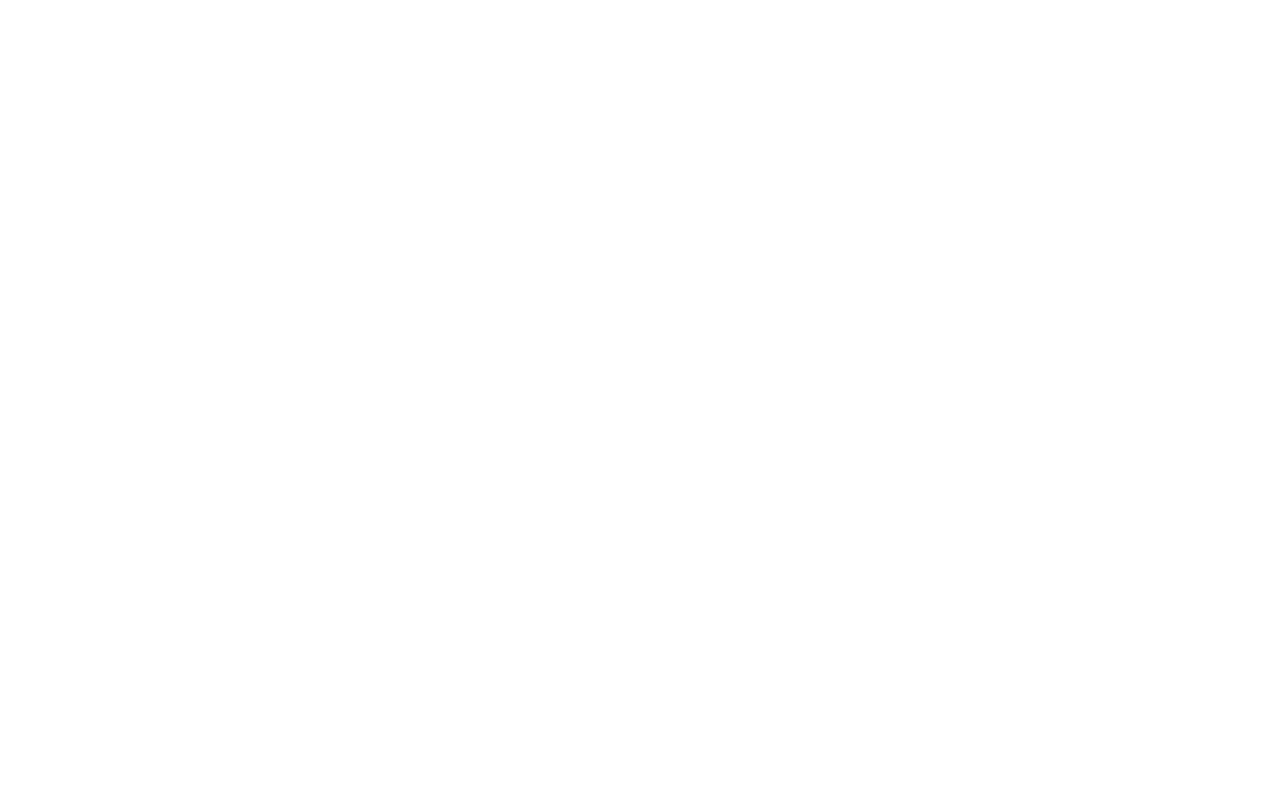
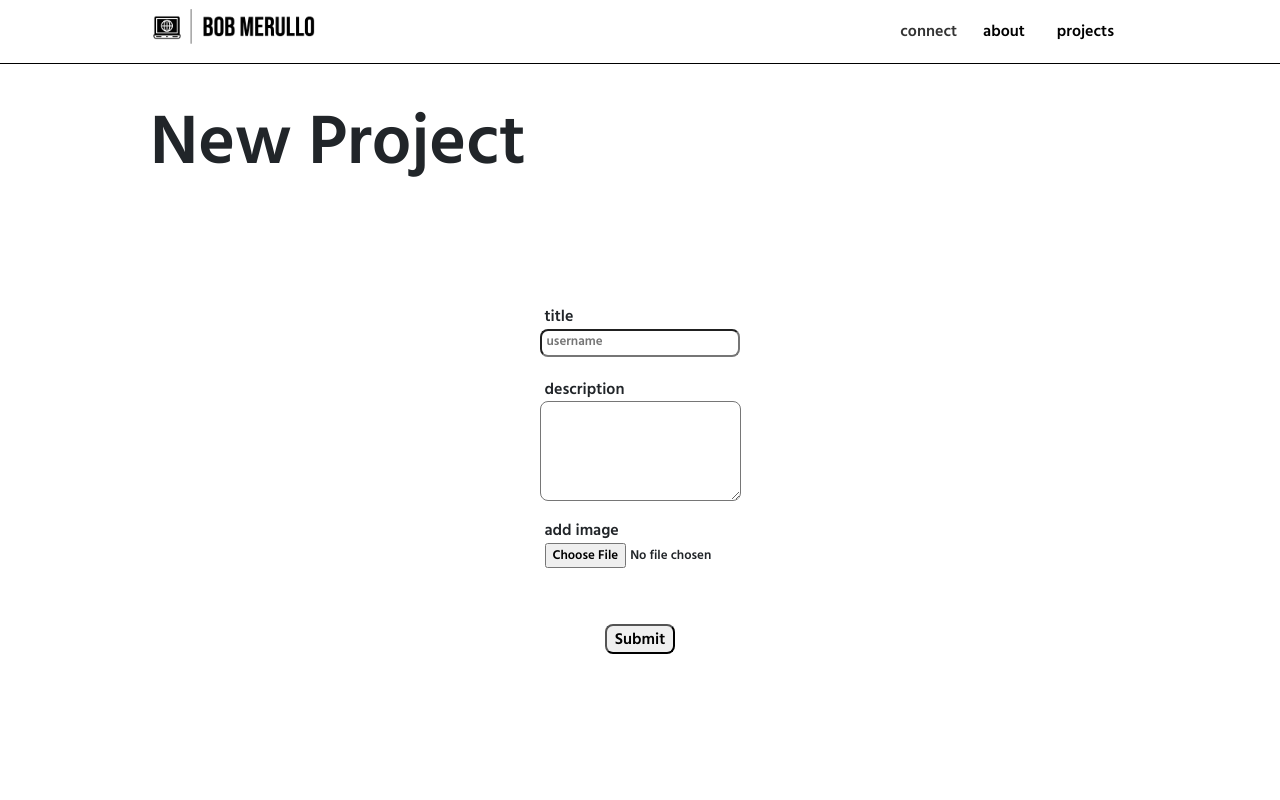
Before and after one commit to BMerullo/Bob-portfolio, a React (Create React App) app in the folder client/: page /project-form in a window 1280 px wide. Before the commit this address had no page. Shown: the top 800 px of the page. Built offline with nearby package versions, Linux system fonts and the light colour scheme.

Commit message:
started login and project forms

```diff
--- a/client/src/App.css
+++ b/client/src/App.css
@@ -4,7 +4,7 @@
 }
 
 .App {
-  font-family: 'Hind Siliguri', sans-serif;
+  font-family: "Hind Siliguri", sans-serif;
   background-color: white;
 }
 
@@ -166,7 +166,7 @@
 }
 
 #starwars {
-  background-image: url('./images/project-img/starwars-api.png');
+  background-image: url("./images/project-img/starwars-api.png");
   background-size: cover;
 }
 
@@ -239,7 +239,7 @@
 .tech-btn {
   height: 250px;
   width: 300px;
-  background-image: url('./images/computer.webp');
+  background-image: url("./images/computer.webp");
   background-size: cover;
   border-radius: 15%;
   box-shadow: rgba(0, 0, 0, 0.35) 0px 5px 15px;
@@ -249,7 +249,7 @@
 .workspace-btn {
   height: 250px;
   width: 300px;
-  background-image: url('./images/desk.jpeg');
+  background-image: url("./images/desk.jpeg");
   background-size: cover;
   border-radius: 15%;
   box-shadow: rgba(0, 0, 0, 0.35) 0px 5px 15px;
@@ -259,7 +259,7 @@
 .physical-btn {
   height: 250px;
   width: 300px;
-  background-image: url('./images/lifting.jpeg');
+  background-image: url("./images/lifting.jpeg");
   background-size: cover;
   background-position: center;
   border-radius: 15%;
@@ -268,7 +268,7 @@
 }
 
 .close-btn {
-  background-image: url('./images/close-button.jpeg');
+  background-image: url("./images/close-button.jpeg");
   background-size: cover;
   background-position: center;
   border-radius: 50%;
@@ -384,3 +384,43 @@
 .dropdown-btn:hover {
   color: #999;
 }
+
+/* form */
+
+form {
+  padding-top: 80px;
+}
+
+.form-flex {
+  display: flex;
+  justify-content: center;
+  justify-items: center;
+  height: 50vh;
+}
+
+.input {
+  border-radius: 8px;
+  margin-bottom: 20px;
+  width: 200px;
+  font-size: small;
+  padding-left: 5px;
+  padding-bottom: 3px;
+}
+
+label {
+  padding-left: 5px;
+}
+
+.text-box {
+  height: 100px;
+  width: 100%;
+  margin-bottom: 10px;
+  border-radius: 8px;
+  border-style: solid black 5px;
+}
+
+.submit-btn {
+  width: 70px;
+  height: 30px;
+  border-radius: 8px;
+}
--- a/client/src/App.js
+++ b/client/src/App.js
@@ -1,14 +1,16 @@
-import './App.css'
-import { Routes, Route } from 'react-router-dom'
-import AboutMe from './pages/AboutMe'
-import LandingPage from './pages/LandingPage'
-import Web from './pages/Web'
-import Projects from './pages/Projects'
-import Dropdown from './components/Dropdown'
-import React, { useState } from 'react'
+import "./App.css";
+import { Routes, Route } from "react-router-dom";
+import AboutMe from "./pages/AboutMe";
+import LandingPage from "./pages/LandingPage";
+import Web from "./pages/Web";
+import Projects from "./pages/Projects";
+import Dropdown from "./components/Dropdown";
+import React, { useState } from "react";
+import Admin from "./pages/Admin";
+import ProjectForm from "./pages/ProjectForm";
 
 function App() {
-  const title = 'BOB MERULLO'
+  const title = "BOB MERULLO";
 
   return (
     <div className="App">
@@ -18,9 +20,11 @@
         <Route path="/web" element={<Web title={title} />} />
         <Route path="/projects" element={<Projects title={title} />} />
         <Route path="/test" element={<Dropdown />} />
+        <Route path="/admin" element={<Admin title={title} />} />
+        <Route path="/project-form" element={<ProjectForm title={title} />} />
       </Routes>
     </div>
-  )
+  );
 }
 
-export default App
+export default App;
--- a/client/src/pages/AboutMe.jsx
+++ b/client/src/pages/AboutMe.jsx
@@ -1,17 +1,17 @@
-import Layout from '../components/Layout'
-import Carousel from '../components/Carousel'
-import bob from '../images/bob.JPG'
-import TechModal from '../components/TechModal'
-import WorkspaceModal from '../components/WorkspaceModal'
-import PhysicalModal from '../components/PhysicalModal'
-import React, { useState } from 'react'
+import Layout from "../components/Layout";
+import Carousel from "../components/Carousel";
+import bob from "../images/bob.JPG";
+import TechModal from "../components/TechModal";
+import WorkspaceModal from "../components/WorkspaceModal";
+import PhysicalModal from "../components/PhysicalModal";
+import React, { useState } from "react";
 
 const AboutMe = (props) => {
-  const [openTech, setOpenTech] = useState(false)
-  const [openWorkspace, setOpenWorkspace] = useState(false)
-  const [openPhysical, setOpenPhysical] = useState(false)
+  const [openTech, setOpenTech] = useState(false);
+  const [openWorkspace, setOpenWorkspace] = useState(false);
+  const [openPhysical, setOpenPhysical] = useState(false);
 
-  const { title } = props
+  const { title } = props;
 
   return (
     <Layout>
@@ -62,32 +62,32 @@
             <Carousel />
           </div>
         </div>
-        <h6 className="eyebrow" id="experience">
+        {/* <h6 className="eyebrow" id="experience">
           Click an image to see what Bob brings to the table!
-        </h6>
+        </h6> */}
         <div className="flex-content">
           <button
             className="tech-btn"
             onClick={() => {
-              setOpenTech(true)
+              setOpenTech(true);
             }}
           ></button>
           <button
             className="workspace-btn"
             onClick={() => {
-              setOpenWorkspace(true)
+              setOpenWorkspace(true);
             }}
           ></button>
           <button
             className="physical-btn"
             onClick={() => {
-              setOpenPhysical(true)
+              setOpenPhysical(true);
             }}
           ></button>
         </div>
       </div>
     </Layout>
-  )
-}
+  );
+};
 
-export default AboutMe
+export default AboutMe;
--- /dev/null
+++ b/client/src/pages/Admin.jsx
@@ -0,0 +1,47 @@
+import React from "react";
+import Layout from "../components/Layout";
+
+const Admin = (props) => {
+  const { title } = props;
+  return (
+    <Layout>
+      <div className="content-body">
+        <div className="about-background banner">
+          <div className="top-banner-title">
+            <h1 className="page-title">Login</h1>
+          </div>
+          <div className="form-flex">
+            <form action="">
+              <label>username</label>
+              <div>
+                <input
+                  className="input"
+                  type="text"
+                  name="title"
+                  placeholder="username"
+                />
+              </div>
+              <label>password</label>
+              <div>
+                <input
+                  className="input"
+                  type="password"
+                  name="title"
+                  placeholder="password"
+                />
+              </div>
+            </form>
+          </div>
+        </div>
+        <div className="form-flex">
+          <button className="submit-btn" type="submit">
+            Submit
+          </button>
+        </div>
+        <div className="content"></div>
+      </div>
+    </Layout>
+  );
+};
+
+export default Admin;
--- /dev/null
+++ b/client/src/pages/ProjectForm.jsx
@@ -0,0 +1,45 @@
+import React from "react";
+import Layout from "../components/Layout";
+
+const ProjectForm = (props) => {
+  const { title } = props;
+  return (
+    <Layout>
+      <div className="content-body">
+        <div className="about-background banner">
+          <div className="top-banner-title">
+            <h1 className="page-title">New Project</h1>
+          </div>
+          <div className="form-flex">
+            <form action="">
+              <label>title</label>
+              <div>
+                <input
+                  className="input"
+                  type="text"
+                  name="title"
+                  placeholder="username"
+                />
+              </div>
+              <label>description</label>
+              <div>
+                <textarea className="text-box" type="textarea" name="title" />
+              </div>
+              <label>add image</label>
+              <div>
+                <input className="input" type="file" name="image" />
+              </div>
+            </form>
+          </div>
+        </div>
+        <div className="form-flex">
+          <button className="submit-btn" type="submit">
+            Submit
+          </button>
+        </div>
+      </div>
+    </Layout>
+  );
+};
+
+export default ProjectForm;
```
